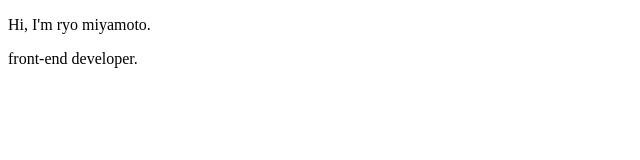
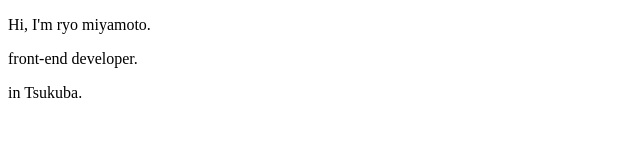
Before and after one commit to dev-ryo/dev-ryo.github.io, a plain HTML site: page index.html in a window 1280 px wide. Shown: the full height of the page, 0-640 px from the left. Drawn offline with Linux system fonts and the light colour scheme.

Commit message:
add my place

```diff
--- a/index.html
+++ b/index.html
@@ -9,5 +9,6 @@
 <body>
   <p>Hi, I'm ryo miyamoto.</p>
   <p>front-end developer.</p>
+  <p>in Tsukuba.</p>
 </body>
 </html>
```
